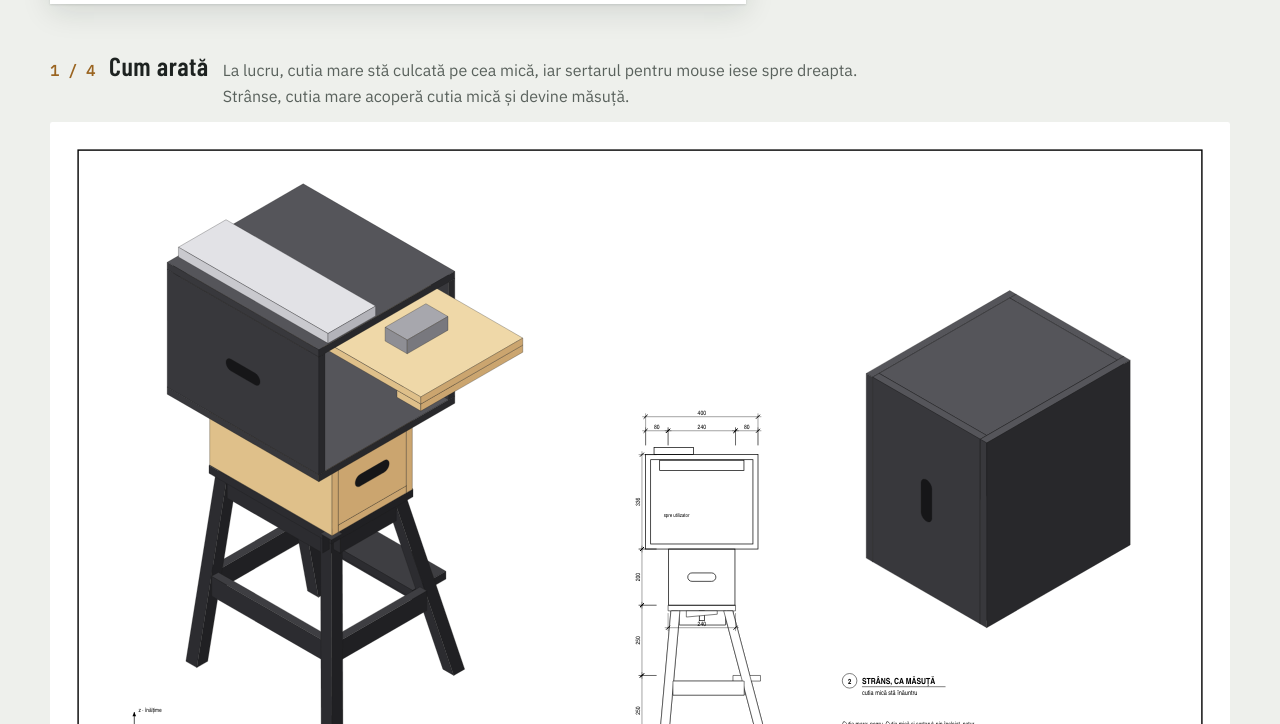
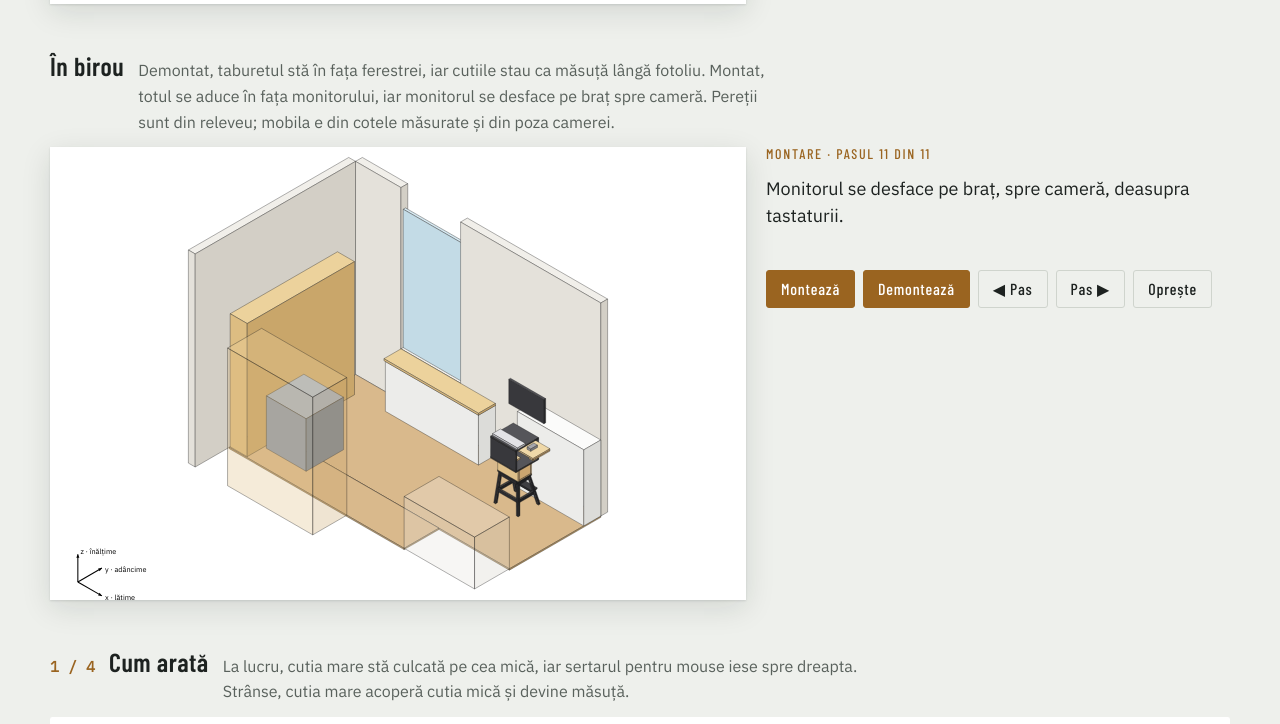
Before and after one commit to pro-vio/suport-tastatura, a plain HTML site: page artifact.html in a window 1280 px wide. Shown: the part 1236-1960 px from the top of the page. Drawn offline with nearby package versions, Linux system fonts and the light colour scheme.

Commit message:
Animația în birou: de la taburet și măsuță la suportul din fața monitorului
Camera vine din camera-model.js, generat din releveu și din cotele măsurate;
pozele și releveul rămân doar pe calculator.

Co-Authored-By: Claude Opus 5.5 <noreply@anthropic.com>

```diff
--- /dev/null
+++ b/animatie-camera.js
@@ -0,0 +1,133 @@
+// Animația din cameră: taburetul în fața ferestrei și cutiile ca măsuță lângă fotoliu; montat, totul e adus în fața
+// monitorului, iar monitorul se desface pe braț spre cameră. Camera vine din camera-model.js, suportul din animatie.js.
+(function () {
+  const svg = document.getElementById('cam');
+  if (!svg || typeof CAMERA === 'undefined') return;
+  const text = document.getElementById('cam-text'), pasEl = document.getElementById('cam-pas');
+  Object.assign(CULORI, {
+    perete: ['#f1efea', '#e4e1da', '#d3cfc6'],
+    podea: ['#d9b98c', '#c9a774', '#b8955f'],
+    lemn: ['#ecd29c', '#ddbd82', '#c9a66a'],
+    alb: ['#fbfbfa', '#ececea', '#dcdcd9'],
+    gri: ['#a9b4c4', '#8f9bad', '#7a8698'],
+    sticla: ['#d6e8f0', '#c3dbe6', '#aecbd8']
+  });
+  const { taburet, PASI, N, grupeLa, toatePozitiile } = suportAnimat();
+  const L = CAMERA.locuri;
+
+  // piesele camerei; prin dulap și prin blocul dușului, care stau între privitor și birou, se vede
+  const prin = { 'dulap-pin': 0.3, dus: 0.3 };
+  const piesa = p => Object.assign(cubCorp(cub(p.x[0], p.x[1], p.y[0], p.y[1], p.z[0], p.z[1], p.culoare)), { op: prin[p.id] ?? 1 });
+  const camera = CAMERA.piese.filter(p => p.id !== 'monitor').map(piesa);
+  const monitor = piesa(CAMERA.piese.find(p => p.id === 'monitor'));
+
+  const muta = (cs, [dx, dy, dz]) => cs.map(c => ({ ...c, fete: c.fete.map(f => f.map(([x, y, z]) => [x + dx, y + dy, z + dz])) }));
+  const limite = cs => {
+    const v = cs.flatMap(c => c.fete.flat());
+    const m = i => [Math.min(...v.map(q => q[i])), Math.max(...v.map(q => q[i]))];
+    const [x, y, z] = [m(0), m(1), m(2)];
+    return { x0: x[0], x1: x[1], y0: y[0], y1: y[1], z0: z[0], z1: z[1] };
+  };
+
+  // Locurile, în cadrul camerei. Suportul are originea în mijlocul taburetului.
+  const masuta = g => [...g.cutiaMare, ...g.cutiaMica, ...g.sertar];
+  const gata = grupeLa(N, false), strans = grupeLa(0, false);
+  const bGata = limite([...taburet, ...Object.values(gata).flat()]);
+  // montat: în dreptul brațului monitorului, cu spatele taburetului la 5 cm de raftul alb
+  const LUCRU = [L.monitorX, L.raftFata - 50 - bGata.y1, 0];
+  const TABURET_STRANS = [L.taburetDemontat[0], L.taburetDemontat[1], 0];
+  // măsuța: lângă fotoliu, spre mijlocul camerei, la 15 cm de el
+  const bM = limite(masuta(strans));
+  const MASUTA = [L.fotoliuX[1] + 150 - bM.x0, L.fotoliu[1] - (bM.y0 + bM.y1) / 2, 0];
+  // monitorul desfăcut: deasupra capătului dinspre raft al suportului, cu marginea de jos la 25 cm peste tastatură
+  const bMon = limite([monitor]);
+  const MONITOR_SCOS = [LUCRU[0] - (bMon.x0 + bMon.x1) / 2, LUCRU[1] + bGata.y1 - bMon.y1, P.tinta + 250 - bMon.z0];
+
+  // pașii din cameră; între pasul 2 și ultimul se face montarea din animația suportului
+  const K = N + 3;
+  const PASI_CAMERA = [
+    { montare: 'Demontat: taburetul stă în fața ferestrei, cutiile stau ca măsuță lângă fotoliu.', demontare: 'Demontat: taburetul stă în fața ferestrei, cutiile stau ca măsuță lângă fotoliu.' },
+    { montare: 'Taburetul se duce în fața monitorului, lângă raftul alb.', demontare: 'Taburetul se duce înapoi, în fața ferestrei.' },
+    { montare: 'Măsuța se aduce lângă taburet.', demontare: 'Cutiile, strânse ca măsuță, se duc lângă fotoliu.' },
+    ...PASI.slice(1),
+    { montare: 'Monitorul se desface pe braț, spre cameră, deasupra tastaturii.', demontare: 'Monitorul se strânge pe braț, deasupra raftului.' }
+  ];
+
+  const usor = u => u < 0.5 ? 2 * u * u : 1 - Math.pow(-2 * u + 2, 2) / 2;
+  const intre = (a, b, u) => a.map((v, i) => v + (b[i] - v) * usor(Math.max(0, Math.min(1, u))));
+  // o mutare prin cameră se face pe sus: obiectul se ridică, merge și coboară
+  const peSus = (a, b, u, h) => { const p = intre(a, b, u); p[2] += h * Math.sin(Math.PI * Math.max(0, Math.min(1, u))); return p; };
+
+  // grupurile desenate la momentul tt: fiecare se ordonează întreg față de mobila camerei
+  function grupuri(tt) {
+    const g = grupeLa(Math.max(0, tt - 2), false);
+    const out = camera.map(c => [c]);
+    if (tt < 2) {
+      out.push(muta([...taburet, ...g.T, ...g.pana, ...g.tastatura], peSus(TABURET_STRANS, LUCRU, tt, 150)));
+      out.push(muta(masuta(g), peSus(MASUTA, LUCRU, tt - 1, 150)));
+    } else out.push(muta([...taburet, ...Object.values(g).flat()], LUCRU));
+    out.push(muta([monitor], intre([0, 0, 0], MONITOR_SCOS, tt - (K - 1))));
+    return out;
+  }
+
+  // Ordinea: un grup stă în spatele altuia dacă e separat de el spre stânga, spre fund sau dedesubt (ca în deseneazaIzo).
+  const e = 0.01, inSp = (a, b) => a.x1 <= b.x0 + e || a.y0 >= b.y1 - e || a.z1 <= b.z0 + e;
+  const ch = b => (b.x0 + b.x1) / 2 - (b.y0 + b.y1) / 2 + (b.z0 + b.z1) / 2;
+  function ordonate(gs) {
+    const bs = gs.map(limite), rest = new Set(gs.map((_, i) => i)), out = [];
+    while (rest.size) {
+      const lib = [...rest].filter(i => ![...rest].some(j => j !== i && inSp(bs[j], bs[i]) && !inSp(bs[i], bs[j])));
+      const i = (lib.length ? lib : [...rest]).sort((a, b) => ch(bs[a]) - ch(bs[b]))[0];
+      rest.delete(i); out.push(gs[i]);
+    }
+    return out;
+  }
+
+  // Scara, aleasă o singură dată pe toate locurile prin care trece ceva
+  const toate = [...camera, monitor, ...muta([monitor], MONITOR_SCOS), ...muta(taburet, TABURET_STRANS),
+    ...muta(masuta(strans), MASUTA), ...muta([...taburet, ...toatePozitiile()], LUCRU)];
+  o = [];
+  const fix = deseneazaIzo([], { x: 6, y: 6, w: 388, h: 248 }, toate);
+  o = [];
+
+  let tt = K, tinta = K, directie = 1, ultim = null, cadru = null;
+  const fara = window.matchMedia && window.matchMedia('(prefers-reduced-motion: reduce)').matches;
+  function deseneaza() {
+    o = [];
+    for (const g of ordonate(grupuri(tt))) deseneazaIzo([], { fix, linie: 0.2 }, g);
+    axeIzo(16, 250, 16, 4.2, 0.6);
+    svg.innerHTML = o.join('');
+    o = [];
+    if (directie > 0) {
+      const i = Math.max(0, Math.min(K, Math.ceil(tt - 1e-6)));
+      text.textContent = PASI_CAMERA[i].montare;
+      pasEl.textContent = `Montare · pasul ${i} din ${K}`;
+    } else {
+      const i = Math.max(0, Math.min(K, Math.floor(tt + 1e-6)));
+      text.textContent = i < K ? PASI_CAMERA[i + 1].demontare : PASI_CAMERA[K].demontare;
+      if (tt <= 1e-6) text.textContent = PASI_CAMERA[0].demontare;
+      pasEl.textContent = `Demontare · mai sunt ${i} pași`;
+    }
+  }
+  function bucla(acum) {
+    if (ultim == null) ultim = acum;
+    const dt = Math.min(0.1, (acum - ultim) / 1000); ultim = acum;
+    const v = 1 / 1.8;   // un pas la 1,8 secunde, ca în animația suportului
+    tt = tinta > tt ? Math.min(tinta, tt + v * dt) : Math.max(tinta, tt - v * dt);
+    deseneaza();
+    if (tt !== tinta) cadru = requestAnimationFrame(bucla); else { cadru = null; ultim = null; }
+  }
+  function mergiLa(x) {
+    tinta = Math.max(0, Math.min(K, x));
+    directie = tinta >= tt ? 1 : -1;
+    if (fara) { tt = tinta; deseneaza(); return; }
+    if (!cadru) { ultim = null; cadru = requestAnimationFrame(bucla); }
+  }
+
+  document.getElementById('cam-monteaza').addEventListener('click', () => { if (tt >= K) tt = 0; mergiLa(K); });
+  document.getElementById('cam-demonteaza').addEventListener('click', () => { if (tt <= 0) tt = K; mergiLa(0); });
+  document.getElementById('cam-inainte').addEventListener('click', () => mergiLa(Math.floor(tt + 1e-6) + 1));
+  document.getElementById('cam-inapoi').addEventListener('click', () => mergiLa(Math.ceil(tt - 1e-6) - 1));
+  document.getElementById('cam-opreste').addEventListener('click', () => { tinta = tt; });
+  deseneaza();
+})();
--- a/animatie.js
+++ b/animatie.js
@@ -1,10 +1,8 @@
 // Animația de montare și demontare: de la cutiile strânse, ca măsuță lângă taburet, la suportul gata de lucru, și înapoi.
 // Folosește modelul din geometrie.js și desenul izometric din plansa-pagini.js.
-(function () {
-  const svg = document.getElementById('anim');
-  if (!svg) return;
-  const text = document.getElementById('anim-text'), pasEl = document.getElementById('anim-pas');
 
+// Modelul animației, fără desen: îl folosește și animația din cameră (animatie-camera.js).
+function suportAnimat() {
   // Corpurile fiecărei grupe, în poziția de lucru
   const sc = scenaLucru(), st = scenaPiesaT();
   const corpuri = cs => cs.map(c => (c.fete ? c : cubCorp(c)));
@@ -76,27 +74,42 @@
     };
     return { ...c, op, fete: c.fete.map(f => f.map(tr)) };
   }
-
-  function scena(tt) {
-    const transp = document.getElementById('anim-transp').checked;
+  // corpurile fiecărei grupe la momentul tt; transp = cutiile transparente
+  function grupeLa(tt, transp) {
     // capacul cutiei mari rămâne aproape plin: prin el s-ar vedea sertarul și ar părea că stă deasupra
     const op = { cutiaMica: transp ? 0.4 : 1, cutiaMare: transp ? 0.35 : 1, capac: transp ? 0.92 : 1 };
-    const out = [...taburet];
+    const out = {};
     for (const nume of Object.keys(grupe)) {
       const s = stare(nume, tt);
-      if (s.ascuns) continue;
-      for (const c of grupe[nume]) out.push(aplica(c, nume, s, (c.rol && op[c.rol]) ?? op[nume] ?? 1));
+      out[nume] = s.ascuns ? [] : grupe[nume].map(c => aplica(c, nume, s, (c.rol && op[c.rol]) ?? op[nume] ?? 1));
     }
     return out;
   }
+  // toate pozițiile prin care trec grupele, ca desenul să-și aleagă scara o singură dată
+  function toatePozitiile() {
+    const toate = [];
+    for (const nume of Object.keys(grupe)) for (const s of STARI[nume]) {
+      for (const d of s.via ? [s.d, s.via] : [s.d]) for (const c of grupe[nume]) toate.push(aplica(c, nume, { ...s, d }, 1));
+    }
+    return toate;
+  }
+  return { taburet, PASI, N, xMasuta, grupeLa, toatePozitiile };
+}
+
+(function () {
+  const svg = document.getElementById('anim');
+  if (!svg) return;
+  const text = document.getElementById('anim-text'), pasEl = document.getElementById('anim-pas');
+  const { taburet, PASI, N, grupeLa, toatePozitiile } = suportAnimat();
+
+  function scena(tt) {
+    const g = grupeLa(tt, document.getElementById('anim-transp').checked);
+    return [...taburet, ...Object.values(g).flat()];
+  }
 
   // Scara și originea, alese o singură dată, pe toate stările și punctele de trecere, ca desenul să nu sară
-  const toate = [...taburet];
-  for (const nume of Object.keys(grupe)) for (const s of STARI[nume]) {
-    for (const d of s.via ? [s.d, s.via] : [s.d]) for (const c of grupe[nume]) toate.push(aplica(c, nume, { ...s, d }, 1));
-  }
   o = [];
-  const fix = deseneazaIzo([], { x: 6, y: 6, w: 288, h: 228 }, toate);
+  const fix = deseneazaIzo([], { x: 6, y: 6, w: 288, h: 228 }, [...taburet, ...toatePozitiile()]);
   o = [];
 
   let tt = N, tinta = N, directie = 1, ultim = null, cadru = null;
--- a/artifact.html
+++ b/artifact.html
@@ -68,7 +68,7 @@
 
   .anim { display: grid; grid-template-columns: minmax(0, 3fr) minmax(0, 2fr); gap: 20px; align-items: start; }
   @media (max-width: 760px) { .anim { grid-template-columns: minmax(0, 1fr); } }
-  #anim { display: block; width: 100%; height: auto; background: var(--paper); box-shadow: 0 1px 2px var(--shadow), 0 8px 28px var(--shadow); }
+  #anim, #cam { display: block; width: 100%; height: auto; background: var(--paper); box-shadow: 0 1px 2px var(--shadow), 0 8px 28px var(--shadow); }
   .anim-panou { display: grid; gap: 14px; min-width: 0; }
   .anim-pas { font: 500 14px/1 var(--f-display); letter-spacing: 0.12em; text-transform: uppercase; color: var(--accent); }
   .anim-text { font-size: 18px; line-height: 1.5; min-height: 4.5em; }
@@ -76,7 +76,7 @@
   .anim-butoane button { font: 500 16px/1 var(--f-display); letter-spacing: 0.05em; padding: 10px 14px; border: 1px solid var(--line); background: var(--bg); color: var(--fg); border-radius: 3px; cursor: pointer; }
   .anim-butoane button:hover { border-color: var(--accent); }
   .anim-butoane button:focus-visible { outline: 2px solid var(--accent); outline-offset: 2px; }
-  #anim-monteaza, #anim-demonteaza { background: var(--accent); border-color: var(--accent); color: var(--paper); }
+  #anim-monteaza, #anim-demonteaza, #cam-monteaza, #cam-demonteaza { background: var(--accent); border-color: var(--accent); color: var(--paper); }
   .anim-bifa { display: flex; gap: 8px; align-items: center; color: var(--muted); font-size: 15px; }
 
   .intrebare { border-left: 3px solid var(--accent); padding: 4px 0 4px 16px; display: grid; gap: 6px; max-width: 72ch; }
@@ -118,6 +118,25 @@
   </section>
 
   <section class="plansa">
+    <div class="plansa-cap"><h2>În birou</h2>
+      <p>Demontat, taburetul stă în fața ferestrei, iar cutiile stau ca măsuță lângă fotoliu. Montat, totul se aduce în fața monitorului, iar monitorul se desface pe braț spre cameră. Pereții sunt din releveu; mobila e din cotele măsurate și din poza camerei.</p></div>
+    <div class="anim">
+      <svg id="cam" viewBox="0 0 400 260" xmlns="http://www.w3.org/2000/svg" role="img" aria-label="Animația suportului de tastatură în birou"></svg>
+      <div class="anim-panou">
+        <p class="anim-pas" id="cam-pas"></p>
+        <p class="anim-text" id="cam-text" aria-live="polite"></p>
+        <div class="anim-butoane">
+          <button type="button" id="cam-monteaza">Montează</button>
+          <button type="button" id="cam-demonteaza">Demontează</button>
+          <button type="button" id="cam-inapoi" aria-label="Pasul anterior">◀ Pas</button>
+          <button type="button" id="cam-inainte" aria-label="Pasul următor">Pas ▶</button>
+          <button type="button" id="cam-opreste">Oprește</button>
+        </div>
+      </div>
+    </div>
+  </section>
+
+  <section class="plansa">
     <div class="plansa-cap"><span class="nr">1 / 4</span><h2>Cum arată</h2>
       <p>La lucru, cutia mare stă culcată pe cea mică, iar sertarul pentru mouse iese spre dreapta. Strânse, cutia mare acoperă cutia mică și devine măsuță.</p></div>
     <div class="foaie"><svg id="p1" class="page" viewBox="0 0 420 297" xmlns="http://www.w3.org/2000/svg" role="img" aria-label="Axonometria suportului de tastatură"></svg></div>
@@ -152,6 +171,8 @@
 <script src="plansa-desen.js"></script>
 <script src="plansa-pagini.js"></script>
 <script src="animatie.js"></script>
+<script src="camera-model.js"></script>
+<script src="animatie-camera.js"></script>
 <script>
 (function () {
   const cm = mm => (mm / 10).toLocaleString('ro-RO', { maximumFractionDigits: 1 });
```
Also changed, not shown: camera-model.js (added, +2 -0 lines), index.html (+23 -2 lines), 1 other file.
